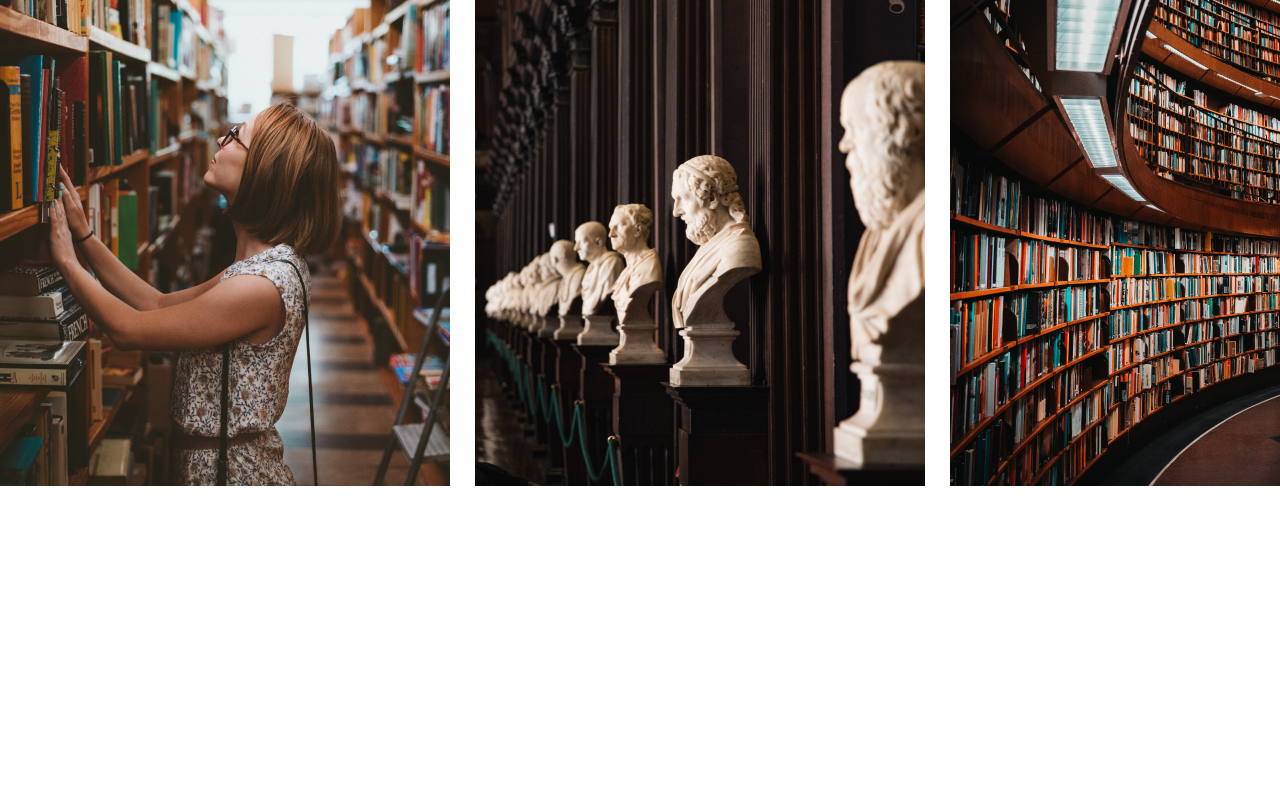
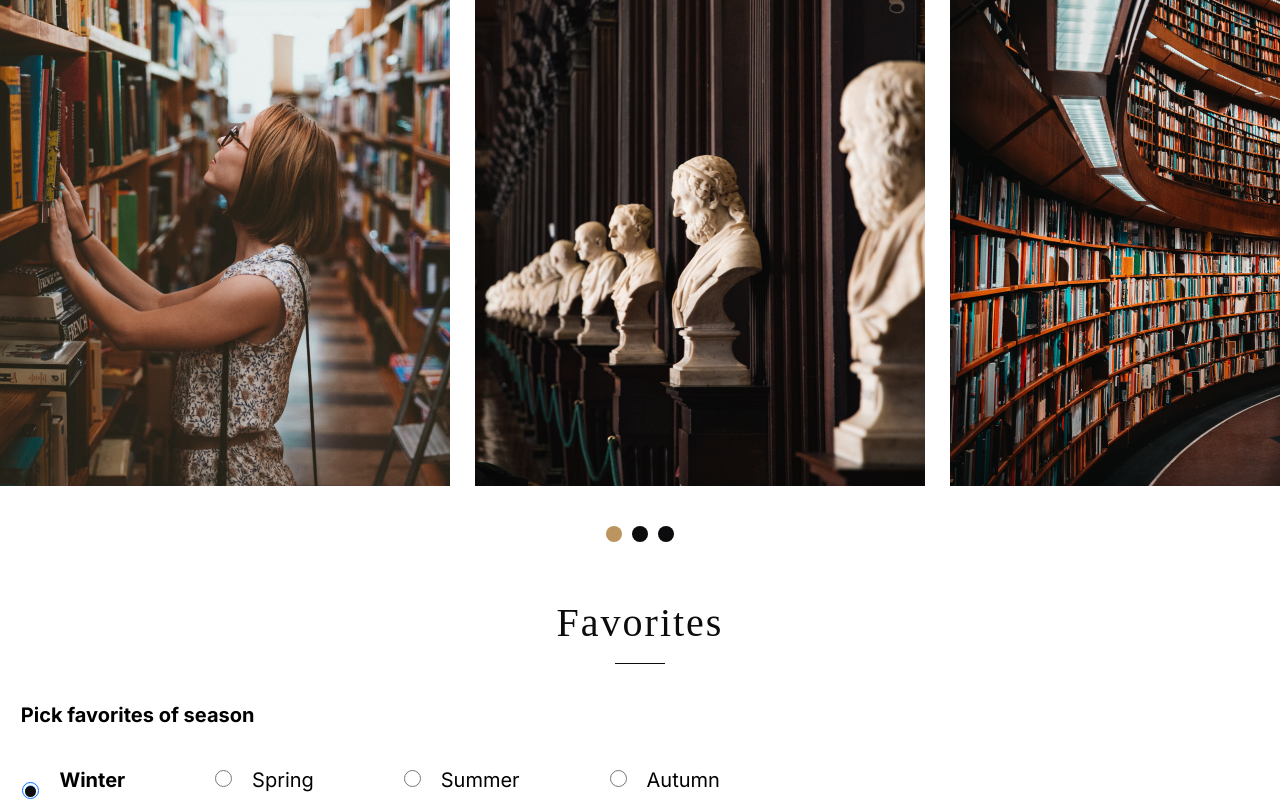
Before and after one commit to Win4esterD/Library, a React (Create React App) app in the folder library/: page / in a window 1280 px wide. Shown: the part 945-1745 px from the top of the page. Before the commit the page ends 1431 px from the top, so only its background shows below. Built offline with nearby package versions, Linux system fonts and the light colour scheme; the HTML template or start-up script is replaced by a standard one; a web font is replaced by a local one.

Commit message:
feat: implement about section and top part of favorites section

```diff
--- a/library/package.json
+++ b/library/package.json
@@ -1,6 +1,7 @@
 {
   "name": "library",
   "version": "0.1.0",
+  "homepage": ".",
   "private": true,
   "dependencies": {
     "@testing-library/jest-dom": "^5.16.5",
--- a/library/src/App.jsx
+++ b/library/src/App.jsx
@@ -3,6 +3,7 @@ import './styles/mixins.scss';
 import Header from './components/header/Header';
 import Greetings from './components/greetings/Greetings';
 import About from './components/about/About';
+import Favorites from './components/favorites/Favorites';
 
 
 function App() {
@@ -12,6 +13,7 @@ function App() {
       <main>
         <Greetings />
         <About />
+        <Favorites />
       </main>
     </>
   );
--- a/library/src/components/about/about.scss
+++ b/library/src/components/about/about.scss
@@ -2,7 +2,6 @@
 
 .section-header{
   @include sectionHeader();
-  margin-top: 1.25rem;
 }
 
 .about__separation-line{
@@ -13,6 +12,6 @@
   margin-top: 2.5rem;
 }
 
-.section-description{
-  @include sectionDescription();
+.about__header{
+  margin-top: 1.25rem;
 }
--- a/library/src/components/about/carousel/Caorusel.jsx
+++ b/library/src/components/about/carousel/Caorusel.jsx
@@ -2,13 +2,32 @@ import './carousel.css';
 
 const Carousel = () => {
     return(
-      <div className="carousel">
+      <>
+        <div className="carousel">
         <img className="carousel__img" src="./assets/img/caorusel/caorusel1.png" alt="slide 1" />
         <img className="carousel__img" src="./assets/img/caorusel/caorusel2.png" alt="slide 2" />
         <img className="carousel__img" src="./assets/img/caorusel/caorusel3.png" alt="slide 3" />
         <img className="carousel__img" src="./assets/img/caorusel/caorusel4.png" alt="slide 4" />
         <img className="carousel__img" src="./assets/img/caorusel/caorusel5.png" alt="slide 5" />
       </div>
+      <div className="togglers">
+        <div className="togglers__external">
+          <div id="toggler_active" className="togglers__toggler">
+
+          </div>
+        </div>
+        <div className="togglers__external">
+          <div className="togglers__toggler">
+
+          </div>
+        </div>
+        <div className="togglers__external">
+          <div className="togglers__toggler">
+
+          </div>
+        </div>
+      </div>
+      </>
     )
 }
 
--- a/library/src/components/about/carousel/carousel.css
+++ b/library/src/components/about/carousel/carousel.css
@@ -10,3 +10,31 @@
   margin: 1.25rem auto 0 auto;
   position: relative;
 }
+
+.togglers{
+  display: flex;
+  justify-content: center;
+  margin-top: 2.5rem;
+}
+
+.togglers__external{
+  width: 1.625rem;
+  height: 1.625rem;
+  position: relative;
+  left: 0.3rem;
+}
+
+.togglers__external:hover{
+  cursor: pointer;
+}
+
+.togglers__toggler{
+  width: 1rem;
+  height: 1rem;
+  background: #0C0C0E;
+  border-radius: 1rem;
+}
+
+#toggler_active{
+  background-color: #BB945F;
+}
--- /dev/null
+++ b/library/src/components/favorites/Favorites.jsx
@@ -0,0 +1,38 @@
+import './favorites.scss';
+
+const Favorites = () => {
+    return(
+      <section className="favorites">
+        <h2 className="favorites__header section-header">
+          Favorites
+        </h2>
+        <img className='separation-line favorites__separation-line' src="./assets/img/icons/line.svg" alt="separation line" />
+        <p className="favorites__pick">
+          Pick favorites of season
+        </p>
+        <div className="favorites__seasons">
+          <div className="favorites__button-wrapper">
+            <input className="favorites__radio" defaultChecked type="radio" name="season" id="winter-button" />
+            <label className="favorites__radio-label" id="favorites__radio-label_checked" htmlFor="winter-button">Winter</label>
+          </div>
+
+          <div className="favorites__button-wrapper">
+            <input className="favorites__radio" type="radio" name="season" id="spring-button" />
+            <label className="favorites__radio-label" htmlFor="spring-button">Spring</label>
+          </div>
+
+          <div className="favorites__button-wrapper">
+            <input className="favorites__radio" type="radio" name="season" id="summer-button" />
+            <label className="favorites__radio-label" htmlFor="summer-button">Summer</label>
+          </div>
+
+          <div className="favorites__button-wrapper">
+            <input className="favorites__radio" type="radio" name="season" id="autumn-button" />
+            <label className="favorites__radio-label" htmlFor="autumn-button">Autumn</label>
+          </div>
+        </div>
+      </section>
+    )
+}
+
+export default Favorites;
--- /dev/null
+++ b/library/src/components/favorites/favorites.scss
@@ -0,0 +1,73 @@
+@import '../../styles/mixins.scss';
+
+.favorites__header{
+  margin-top: 3.2rem;
+}
+
+.favorites__separation-line{
+  margin-top: 1.25rem;
+}
+
+.favorites__pick{
+  @include sectionDescription();
+  text-align: left;
+  font-weight: 700;
+  margin-top: 1.9rem;
+  padding-left: 1.3rem;
+}
+
+.favorites__seasons{
+  display: flex;
+  gap: 5.62rem;
+  margin-top: 1.6rem;
+  padding-left: 1.4rem;
+}
+
+
+.favorites__button-wrapper:hover{
+  cursor: pointer;
+}
+
+.favorites__radio{
+  width: 1.0625rem;
+  height: 1.0625rem;
+  cursor: pointer;
+  stroke-width: 2px;
+  stroke: #000;
+  border-color: #000;
+  border-style: solid;
+  border-radius: 1px;
+}
+
+.favorites__radio:after{
+  width: 1.0625rem;
+  height: 1.0625rem;
+  position: relative;
+  top: 4px;
+  left: 3px;
+  display: flex;
+  justify-items: center;
+  align-items: center;
+  background-color: #0C0C0E;
+}
+
+.favorites__radio:checked:after{
+  width: 11px;
+  height: 11px;
+  border-radius: 1rem;
+  background-color: #0C0C0E;
+  content: '';
+  display: flex;
+  justify-items: center;
+  align-items: center;
+  content: '';
+}
+
+.favorites__radio-label{
+  @include sectionDescription();
+  padding-left: 1.25rem;
+}
+
+#favorites__radio-label_checked{
+  font-weight: 700;
+}
--- a/library/src/components/greetings/Greetings.jsx
+++ b/library/src/components/greetings/Greetings.jsx
@@ -3,9 +3,6 @@ import './greetings.css';
 const Greetings = () => {
   return(
     <section className="greetings">
-      {/* <div className="greetings__message-wrapper">
-        <h2 className="greetings__message">Welcome to the Brooklyn Library</h2>
-      </div> */}
     </section>
   )
 }
--- a/library/src/components/greetings/greetings.css
+++ b/library/src/components/greetings/greetings.css
@@ -3,4 +3,6 @@
   height: 37.5rem;
   background-size: cover;
   background-position: center;
+  position: relative;
+  top: -1px;
 }
--- a/library/src/components/header/header.css
+++ b/library/src/components/header/header.css
@@ -18,10 +18,16 @@ h1{
   top: 1.2rem;
 }
 
+.navigation-panel{
+  position: absolute;
+  right: 5.63rem;
+  top: 1.4rem;
+}
+
 .navigation-panel__elements-wrapper{
   display: flex;
   gap: 1.875rem;
-  margin-left: 15px;
+  /* margin-left: 15px; */
 }
 
 .navigation-panel__links{
@@ -34,12 +40,6 @@ h1{
   text-decoration: none;
 }
 
-.navigation-panel{
-  position: absolute;
-  right: 5.63rem;
-  top: 1.4rem;
-}
-
 .profile-icon{
   position: absolute;
   right: 1.25rem;
--- a/library/src/styles/App.scss
+++ b/library/src/styles/App.scss
@@ -5,3 +5,7 @@
   margin-left: auto;
   margin-right: auto;
 }
+
+.section-description{
+  @include sectionDescription();
+}
```
